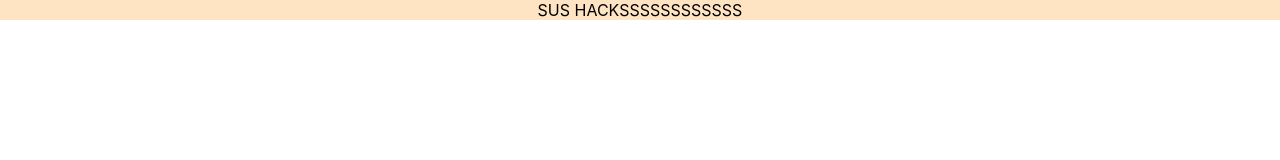
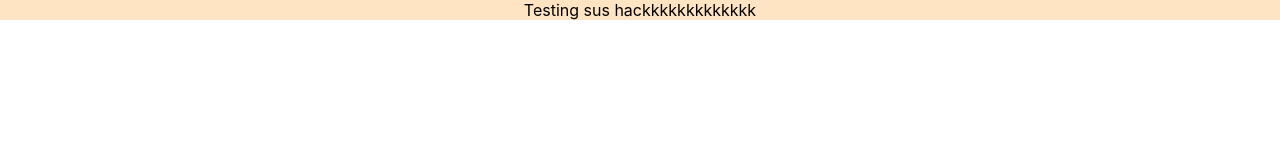
Before and after one commit to ravirt7911/sushacks, a React (Create React App) app: page / in a window 1280 px wide. Shown: the top 160 px of the page. Built offline with nearby package versions, Linux system fonts and the light colour scheme.

Commit message:
some changes

```diff
--- a/src/App.js
+++ b/src/App.js
@@ -1,7 +1,7 @@
 import "./App.css";
 
 function App() {
-  return <div className="App">SUS HACKSSSSSSSSSSSS</div>;
+  return <div className="App">Testing sus hackkkkkkkkkkkkk</div>;
 }
 
 export default App;
```
